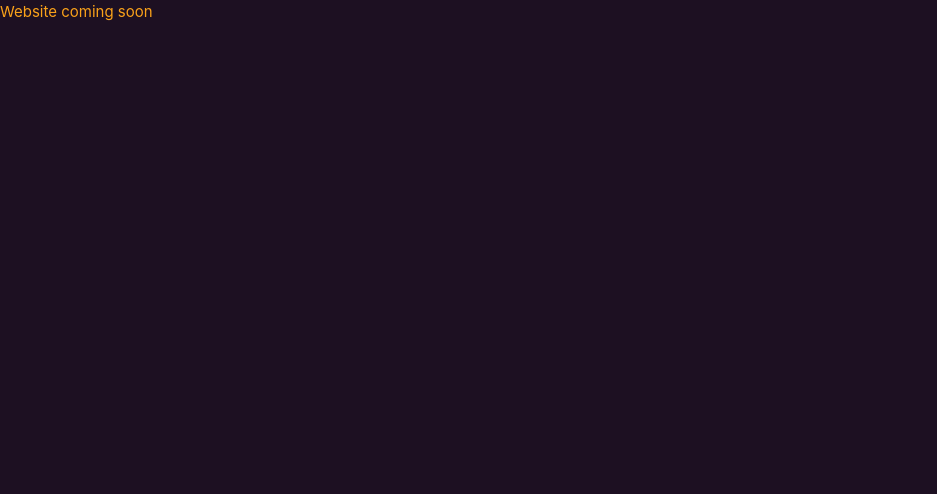
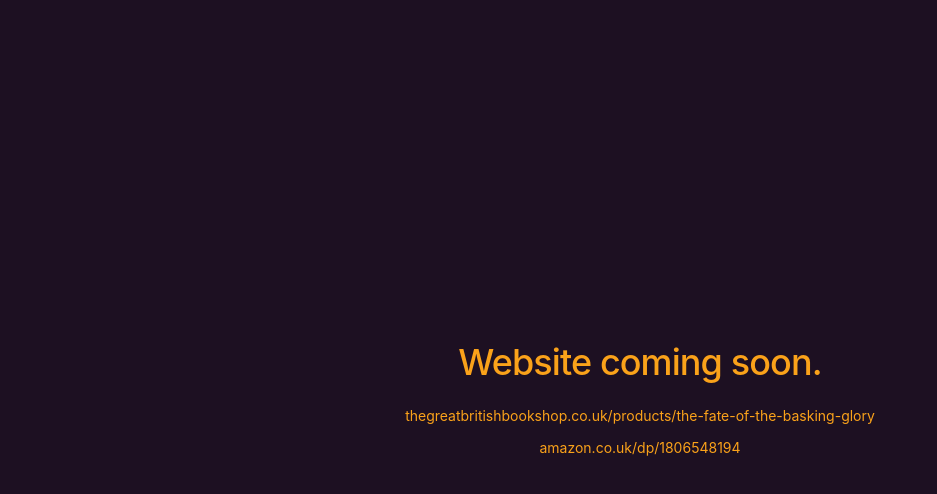
Before and after one commit to TheLeadZebra/ryan-summers-author-website, a Next.js app: page / in a window 1280 px wide. Shown: the top 494 px of the page, without its empty margins (0-937 px from the left). Built offline with nearby package versions, Linux system fonts and the light colour scheme.

Commit message:
Add book purchase links

```diff
--- a/app/page.tsx
+++ b/app/page.tsx
@@ -1,3 +1,31 @@
+const bookLinks = [
+  {
+    label: "thegreatbritishbookshop.co.uk/products/the-fate-of-the-basking-glory",
+    href: "https://thegreatbritishbookshop.co.uk/products/the-fate-of-the-basking-glory",
+  },
+  {
+    label: "amazon.co.uk/dp/1806548194",
+    href: "https://amazon.co.uk/dp/1806548194",
+  },
+]
+
 export default function Page() {
-  return <main>Website coming soon</main>
+  return (
+    <main className="flex min-h-screen flex-col items-center justify-center gap-6 px-6 text-center">
+      <h1 className="text-4xl font-medium tracking-tight">Website coming soon.</h1>
+      <nav aria-label="Buy the book" className="flex flex-col gap-3 text-sm">
+        {bookLinks.map((link) => (
+          <a
+            key={link.href}
+            href={link.href}
+            target="_blank"
+            rel="noreferrer"
+            className="underline underline-offset-4 transition-opacity hover:opacity-75"
+          >
+            {link.label}
+          </a>
+        ))}
+      </nav>
+    </main>
+  )
 }
```
